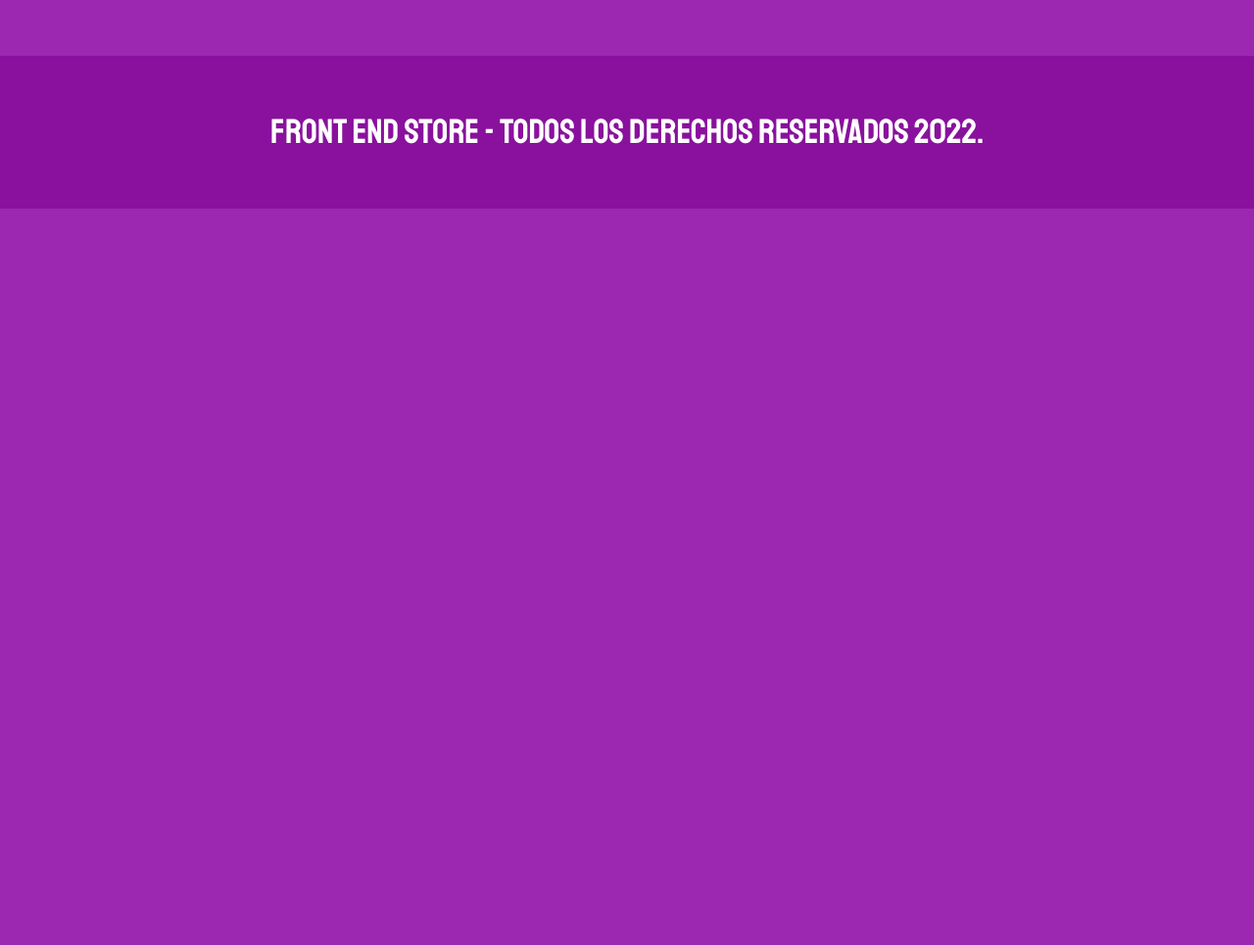
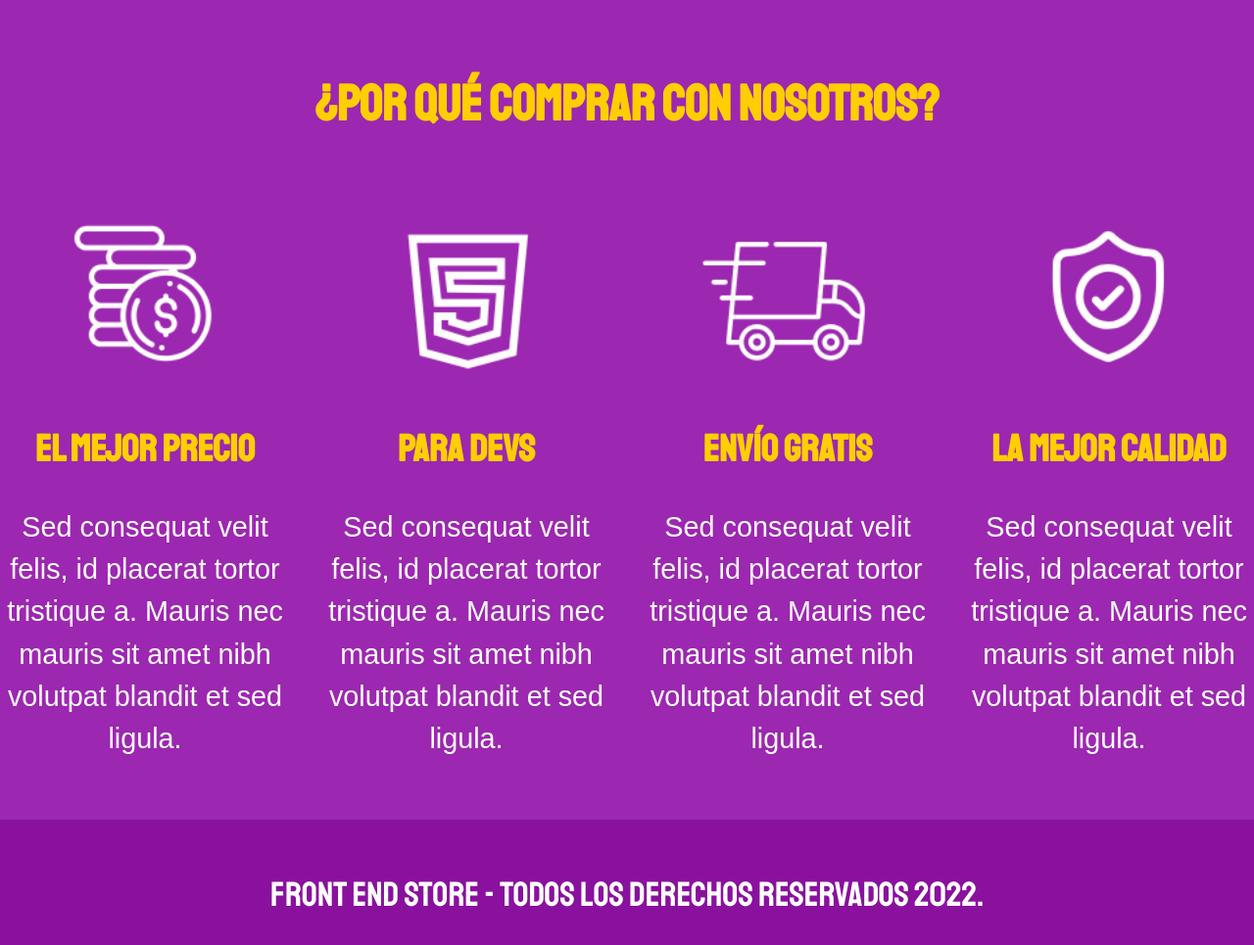
Before and after one commit to EricParlante/Mis-Proyectos, a plain HTML site: page FrontEndStore_inicio/nosotros.html in a window 1280 px wide. Shown: the part 967-1932 px from the top of the page at 98% size. Before the commit the page ends 1180 px from the top, so only its background shows below. Drawn offline with Linux system fonts and the light colour scheme.

Commit message:
´Ultimos cambios

```diff
--- a/FrontEndStore_inicio/css/style.css
+++ b/FrontEndStore_inicio/css/style.css
@@ -168,3 +168,23 @@ h3 {
     width: 100%;
     grid-row: 1/2;
 }
+/*      BLOQUES      */
+.bloques{
+    display: grid;
+    grid-template-columns: repeat(2,1fr);
+    gap: 2rem;
+}
+@media(min-width:768px){
+    .bloques{
+        grid-template-columns: repeat(4,1fr);
+    }
+}
+.bloque{
+    text-align: center;
+}
+.bloque__imagen {
+    width: 100%;
+}
+.bloque__titulo{
+    margin: 0;
+}
--- a/FrontEndStore_inicio/nosotros.html
+++ b/FrontEndStore_inicio/nosotros.html
@@ -35,6 +35,40 @@
             <img class="nosotros__imagen" src="img/nosotros.jpg" alt="Nosotros">
         </div>
     </main>
+    <section class="contenedor comprar">
+        <h2 class="comprar__titulo">
+            ¿Por qué comprar con nosotros?
+        </h2>
+        <div class="bloques">
+            <div class="bloque">
+                <img class="bloque__imagen" src="img/icono_1.png" alt="Por que Comprar">
+                <h3 class="bloque__titulo">El Mejor Precio</h3>
+                <p>Sed consequat velit
+                felis, id placerat tortor tristique a. Mauris nec mauris sit amet nibh volutpat blandit et sed ligula.</p>
+            </div><!--.bloque-->
+            <div class="bloque">
+                <img class="bloque__imagen" src="img/icono_2.png" alt="Por que Comprar">
+                <h3 class="bloque__titulo">Para Devs</h3>
+                <p>Sed consequat velit
+                    felis, id placerat tortor tristique a. Mauris nec mauris sit amet nibh volutpat blandit et sed ligula.</p>
+            </div><!--.bloque-->
+
+            <div class="bloque">
+                <img class="bloque__imagen" src="img/icono_3.png" alt="Por que Comprar">
+                <h3 class="bloque__titulo">Envío Gratis</h3>
+                <p>Sed consequat velit
+                    felis, id placerat tortor tristique a. Mauris nec mauris sit amet nibh volutpat blandit et sed ligula.</p>
+            </div><!--.bloque-->
+
+            <div class="bloque">
+                <img class="bloque__imagen" src="img/icono_4.png" alt="Por que Comprar">
+                <h3 class="bloque__titulo">La Mejor Calidad</h3>
+                <p>Sed consequat velit
+                    felis, id placerat tortor tristique a. Mauris nec mauris sit amet nibh volutpat blandit et sed ligula.</p>
+            </div><!--.bloque-->
+
+        </div>
+    </section>
     <footer class="footer">
         <p class="footer__texto">Front End Store - Todos los derechos Reservados 2022.</p>
     </footer>
```
